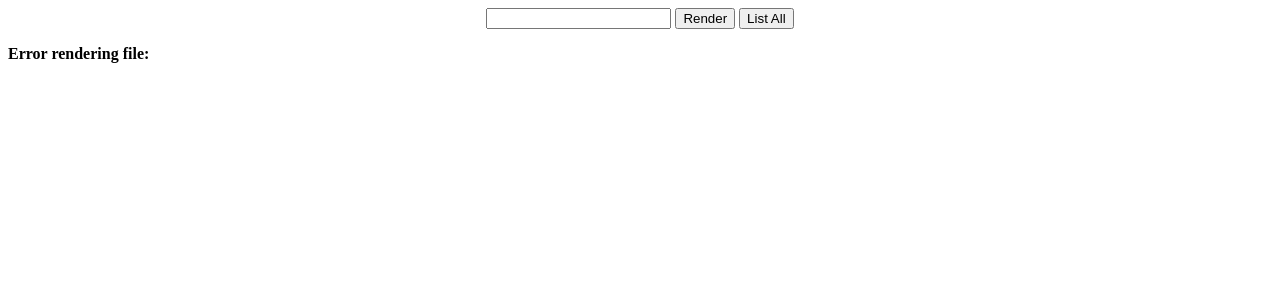
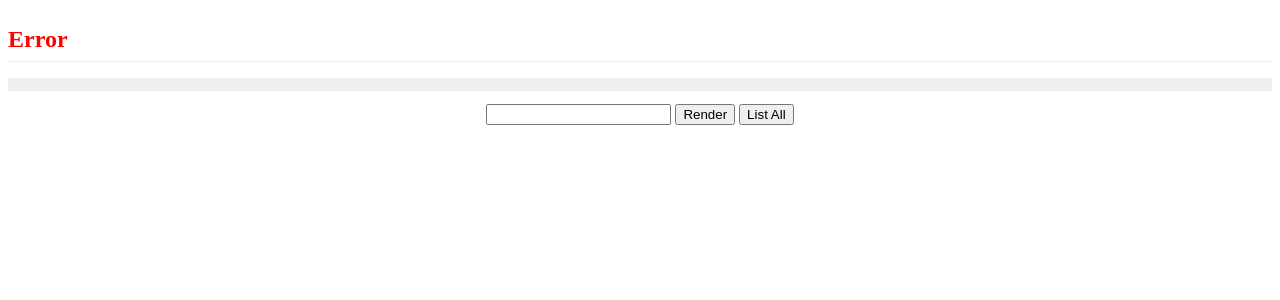
Before and after one commit to jwodder/showmark, a Flask app: template src/showmark/templates/rendering-error.html in a window 1280 px wide. Shown: the top 300 px of the page. Run offline with Flask 3, Linux system fonts and the light colour scheme; the template is opened without the code that fills it, so the values that code supplies are empty.

Commit message:
Adjust rendering-error template

```diff
--- a/src/showmark/templates/rendering-error.html
+++ b/src/showmark/templates/rendering-error.html
@@ -1,7 +1,8 @@
 {% extends 'base.html' %}
 
-{% block above_form %}{% endblock %}
+{% block above_form %}
+<h2 style="color: red">Error</h2>
+<pre><code>{{msg}}</code></pre>
+{% endblock %}
 
-{% block content %}
-<p><strong>Error rendering file:</strong> <code>{{msg}}</code></p>
-{% endblock %}
+{% block content %}{% endblock %}
```
